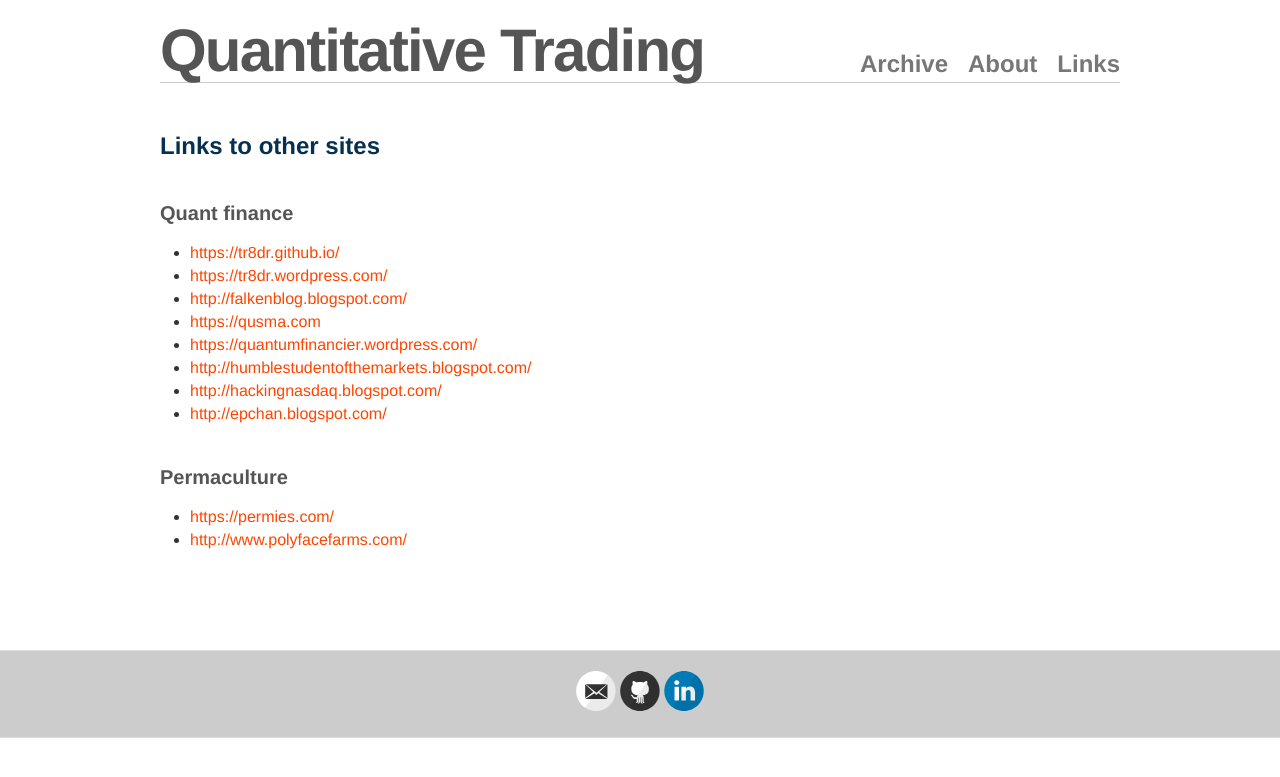
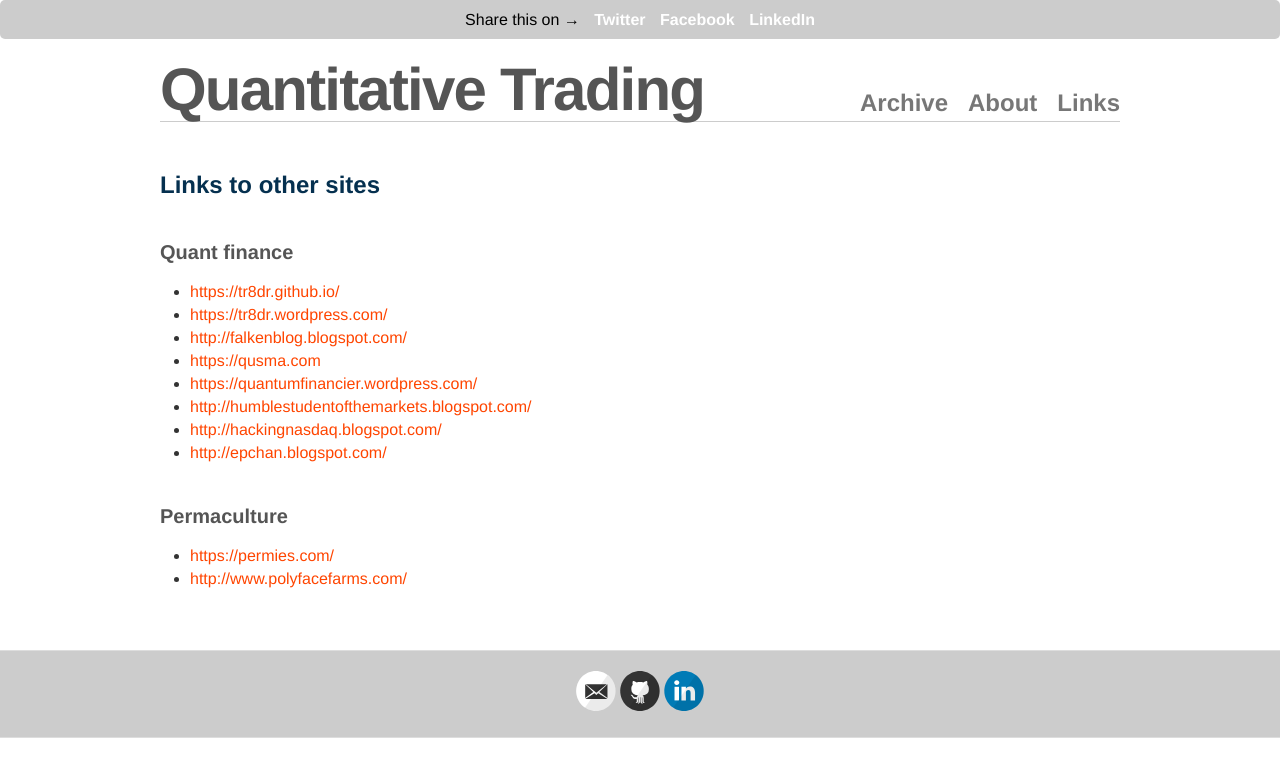
Before and after one commit to MarkRBest/markrbest.github.io, a Jekyll site: the page built from links.md, in a window 1280 px wide. Shown: the top 777 px of the page. Built offline with Jekyll 4.4.1, drawn with Linux system fonts in a browser that asks for light colours; nearby versions of some CDN libraries.

Commit message:
add share link

```diff
--- a/_layouts/default.html
+++ b/_layouts/default.html
@@ -34,8 +34,15 @@
     <!-- Created with Jekyll Now - http://github.com/barryclark/jekyll-now -->
   </head>
 
-  <body>
-    <div class="content-wrapper">
+      <body>
+        <div class="content-wrapper">
+
+           <div class="share-page">
+        Share this on &rarr;
+        <a href="https://twitter.com/intent/tweet?text={{ page.title }}&url={{ site.url }}{{ page.url }}&via={{ site.twitter_username }}&related={{ site.twitter_username }}" rel="nofollow" target="_blank" title="Share on Twitter">Twitter</a>
+        <a href="https://facebook.com/sharer.php?u={{ site.url }}{{ page.url }}" rel="nofollow" target="_blank" title="Share on Facebook">Facebook</a>
+        <a href="https://www.linkedin.com/sharing/share-offsite/?url={{ site.url }}{{ page.url }}" rel="nofollow" target="_blank" title="Share on LinkedIn">LinkedIn</a>
+      </div>
 
       {% include masthead.html %}
 
--- a/style.scss
+++ b/style.scss
@@ -12,6 +12,7 @@
 /**************/
 /* BASE RULES */
 /**************/
+
 
 html {
   font-size: 100%;
@@ -432,6 +433,24 @@
   text-align: center;
 }
 
+.share-page {
+    text-align: center;
+    background-color: $lightGray;
+    color: black;
+    padding: 8px 15px;
+    border-radius: 5px;
+    margin: 1.5 * 1 0;
+
+    a {
+        font-weight: 700;
+        color: #fff;
+        margin-left: 10px;
+
+        &:hover {
+            border-bottom: 1px dashed #fff;
+        }
+    }
+}
 
 // Settled on moving the import of syntax highlighting to the bottom of the CSS
 // ... Otherwise it really bloats up the top of the CSS file and makes it difficult to find the start
```
